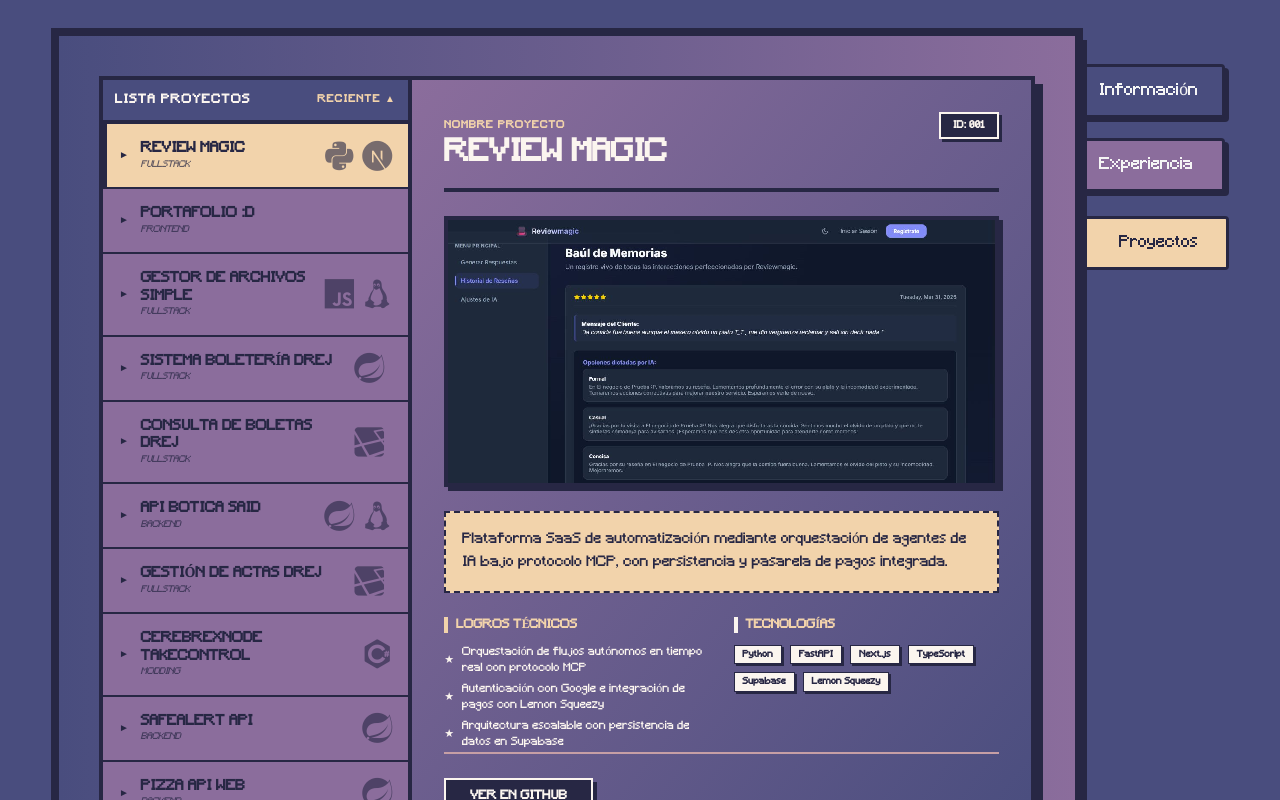
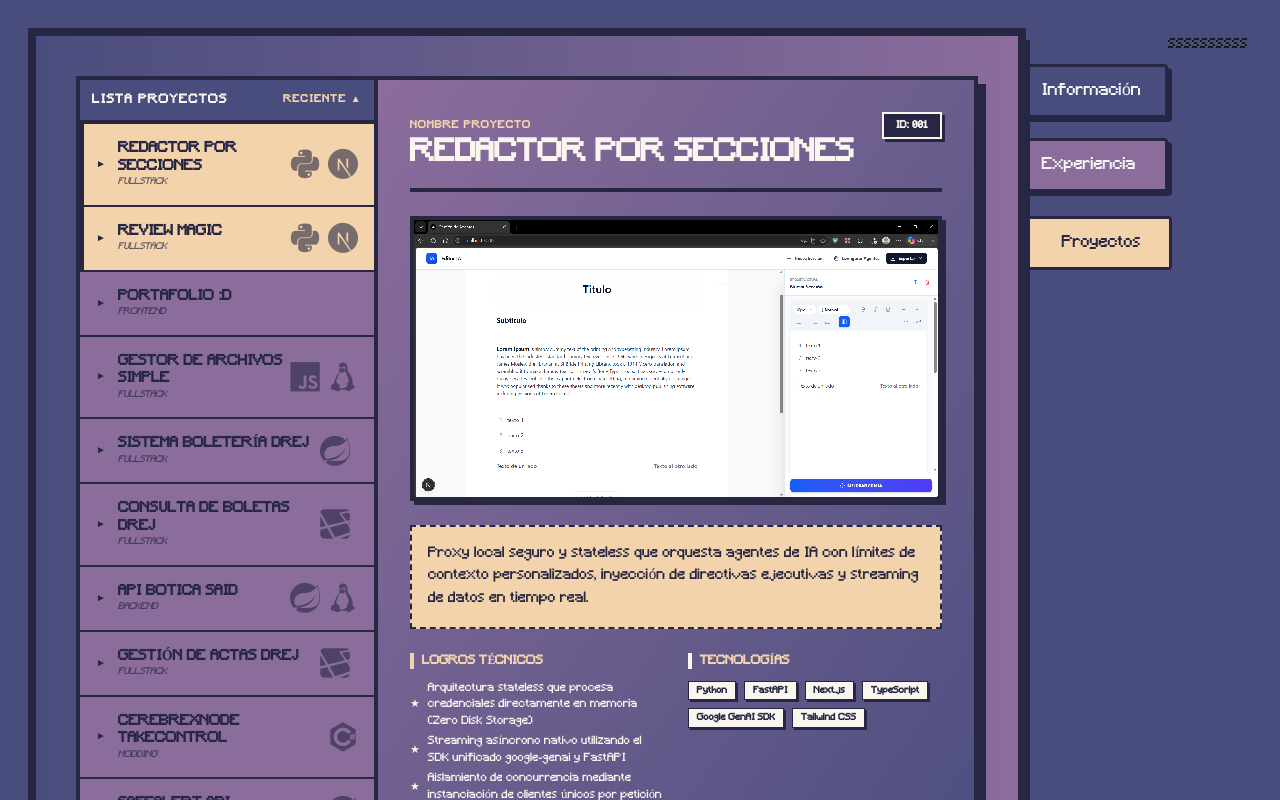
Before and after one commit to LoP-1/Portafolio-Card, an Angular app: page /proyectos in a window 1280 px wide. Shown: the top 800 px of the page. Built offline with nearby package versions, Linux system fonts and the light colour scheme.

Commit message:
arreglado error de redireccion y nuevo proyecto

```diff
--- a/src/app/app.html
+++ b/src/app/app.html
@@ -76,6 +76,6 @@
         class="slime-visual">
       </div>
 
-    </div>
+    </div>s
   }
 </div>
--- a/src/app/proyectos/proyectos.ts
+++ b/src/app/proyectos/proyectos.ts
@@ -24,13 +24,29 @@
   projects = [
     {
       id: 1,
+      title: 'Redactor por secciones',
+      type: 'Fullstack',
+      mainTechs: ["python", "nextjs"],
+      description: 'Proxy local seguro y stateless que orquesta agentes de IA con límites de contexto personalizados, inyección de directivas ejecutivas y streaming de datos en tiempo real.',
+      features: [
+        'Arquitectura stateless que procesa credenciales directamente en memoria (Zero Disk Storage)',
+        'Streaming asíncrono nativo utilizando el SDK unificado google-genai y FastAPI',
+        'Aislamiento de concurrencia mediante instanciación de clientes únicos por petición',
+        'Editor enriquecido modular por secciones que consume código HTML semántico directamente de la IA'
+      ],
+      tech: ['Python', 'FastAPI', 'Next.js', 'TypeScript', 'Google GenAI SDK', 'Tailwind CSS'],
+      repositoryUrl: 'https://github.com/LoP-1/IA-Redactor',
+      imageUrl: 'redactor.png'
+    },
+    {
+      id: 1,
       title: 'Review Magic',
       type: 'Fullstack',
       mainTechs: ["python", "nextjs"],
       description: 'Plataforma SaaS de automatización mediante orquestación de agentes de IA bajo protocolo MCP, con persistencia y pasarela de pagos integrada.',
       features: ['Orquestación de flujos autónomos en tiempo real con protocolo MCP', 'Autenticación con Google e integración de pagos con Lemon Squeezy', 'Arquitectura escalable con persistencia de datos en Supabase'],
       tech: ['Python', 'FastAPI', 'Next.js', 'TypeScript', 'Supabase', 'Lemon Squeezy'],
-      repositoryUrl: 'https://github.com/LoP-1/Review-Magic',
+      repositoryUrl: 'https://github.com/LoP-1/ReviewMagic',
       imageUrl: 'reviewmagic.jpg'
     },
     {
```
Also changed, not shown: public/redactor.png (added).
